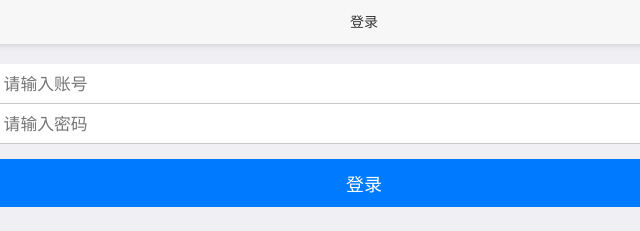
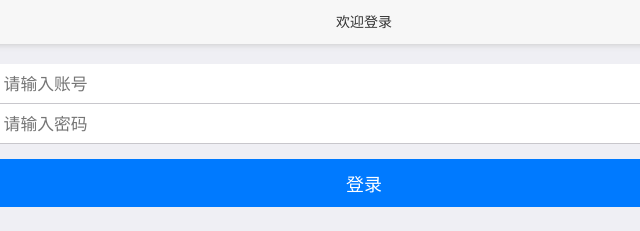
Before and after one commit to wlyaini/biye, a plain HTML site: page login.html in a window 1280 px wide. Shown: the top 231 px of the page, 276-916 px from the left. Drawn offline with Linux system fonts and the light colour scheme.

Commit message:
修改文字

```diff
--- a/login.html
+++ b/login.html
@@ -16,7 +16,7 @@
 			<a href="index.html" class="pro-brand">
 				<span class="logo"></span>
 			</a>
-			<p class="com-title">登录</p>
+			<p class="com-title">欢迎登录</p>
 		</header>
 		<div class="content-area">
 			<form id='login-form' class="input-group">
```
